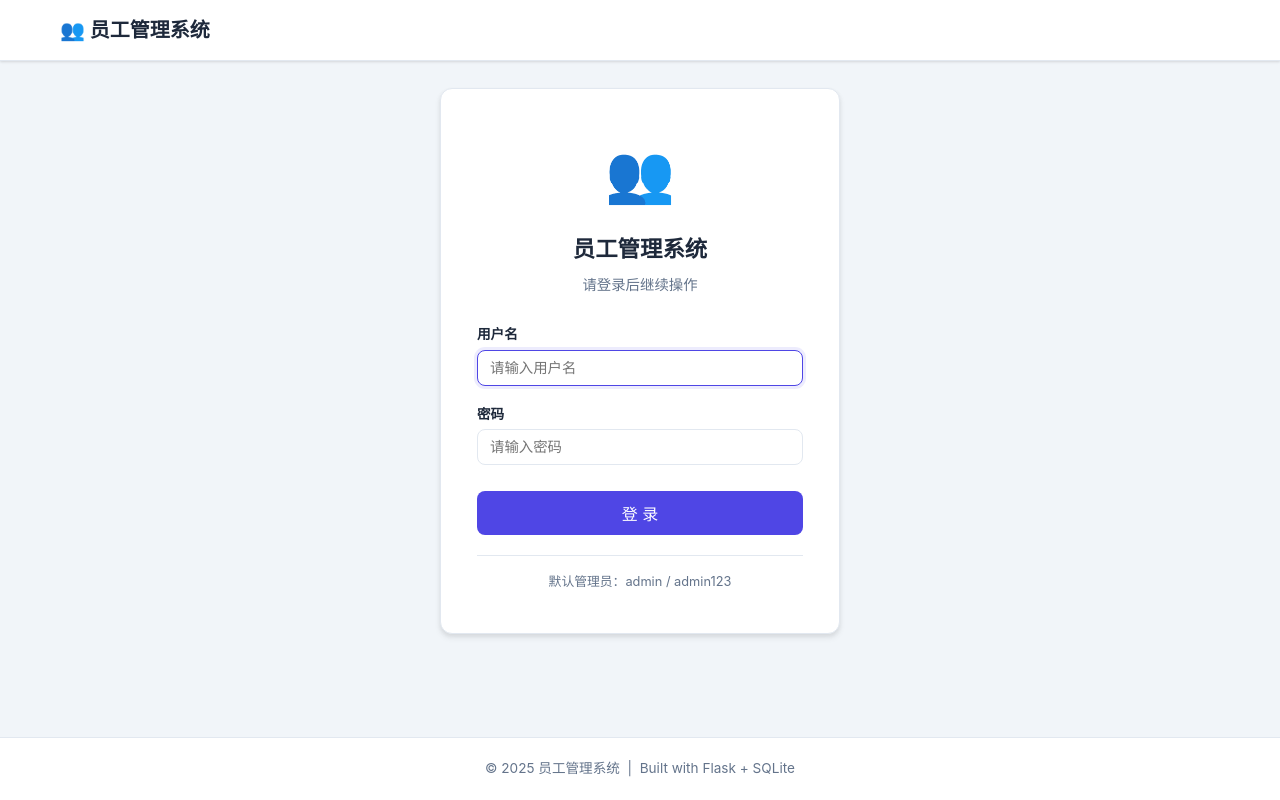
After one commit to cocobobovv/employee-management, a Flask app: page /login in a window 1280 px wide. The commit adds this page. Run offline with Flask 3, Linux system fonts and the light colour scheme; some libraries are stand-ins or nearby versions.

Commit message:
新增登录页面：用户认证、session 管理、路由保护

```diff
--- a/app.py
+++ b/app.py
@@ -11,11 +11,11 @@ from datetime import date, datetime
 from typing import Optional
 
 from flask import (Flask, render_template, request, redirect,
-                   url_for, flash, jsonify, send_file, Response)
+                   url_for, flash, jsonify, send_file, Response, session)
 from flask_wtf.csrf import CSRFProtect
 from openpyxl import Workbook
 
-from models import db, Employee
+from models import db, Employee, User
 from sqlalchemy.exc import SQLAlchemyError
 
 app = Flask(__name__)
@@ -34,6 +34,65 @@ csrf = CSRFProtect(app)
 # ──────────────────────────────────────────────
 with app.app_context():
     db.create_all()
+    # 创建默认管理员（仅当没有用户时）
+    if not User.query.first():
+        admin = User(username='admin')
+        admin.set_password('admin123')
+        db.session.add(admin)
+        db.session.commit()
+        print('✅ 默认管理员已创建：admin / admin123')
+
+
+# ──────────────────────────────────────────────
+#  登录认证
+# ──────────────────────────────────────────────
+
+from functools import wraps
+
+
+def login_required(f):
+    """登录校验装饰器：未登录用户重定向到登录页"""
+    @wraps(f)
+    def decorated_function(*args, **kwargs):
+        if 'user_id' not in session:
+            return redirect(url_for('login'))
+        return f(*args, **kwargs)
+    return decorated_function
+
+
+@app.route('/login', methods=['GET', 'POST'])
+def login():
+    """登录页面"""
+    # 已登录则跳转到首页
+    if 'user_id' in session:
+        return redirect(url_for('index'))
+
+    if request.method == 'POST':
+        username = request.form.get('username', '').strip()
+        password = request.form.get('password', '')
+
+        if not username or not password:
+            flash('❌ 请输入用户名和密码', 'danger')
+            return render_template('login.html')
+
+        user = User.query.filter_by(username=username).first()
+        if user and user.check_password(password):
+            session['user_id'] = user.id
+            session['username'] = user.username
+            flash(f'✅ 欢迎回来，{user.username}！', 'success')
+            return redirect(url_for('index'))
+        else:
+            flash('❌ 用户名或密码错误', 'danger')
+
+    return render_template('login.html')
+
+
+@app.route('/logout')
+def logout():
+    """登出"""
+    session.clear()
+    flash('✅ 已安全退出', 'success')
+    return redirect(url_for('login'))
 
 
 # ══════════════════════════════════════════════
@@ -41,6 +100,7 @@ with app.app_context():
 # ══════════════════════════════════════════════
 
 @app.route('/')
+@login_required
 def index() -> str:
     """员工列表首页，支持搜索和筛选"""
     search_query: str = request.args.get('q', '').strip()
@@ -86,6 +146,7 @@ def index() -> str:
 
 
 @app.route('/add', methods=['GET', 'POST'])
+@login_required
 def add() -> str:
     """新增员工"""
     if request.method == 'POST':
@@ -126,6 +187,7 @@ def add() -> str:
 
 
 @app.route('/edit/<int:id>', methods=['GET', 'POST'])
+@login_required
 def edit(id: int) -> str:
     """编辑员工信息"""
     employee = Employee.query.get_or_404(id)
@@ -162,6 +224,7 @@ def edit(id: int) -> str:
 
 
 @app.route('/delete/<int:id>', methods=['POST'])
+@login_required
 def delete(id: int) -> str:
     """删除员工"""
     employee = Employee.query.get_or_404(id)
@@ -175,6 +238,7 @@ def delete(id: int) -> str:
 
 
 @app.route('/export/csv')
+@login_required
 def export_csv() -> Response:
     """导出员工数据为 CSV"""
     employees = Employee.query.order_by(Employee.id).all()
@@ -197,6 +261,7 @@ def export_csv() -> Response:
 
 
 @app.route('/export/excel')
+@login_required
 def export_excel() -> Response:
     """导出员工数据为 Excel (.xlsx)"""
     employees = Employee.query.order_by(Employee.id).all()
--- a/static/style.css
+++ b/static/style.css
@@ -394,3 +394,89 @@ a:hover {
     border-top: 1px solid var(--border);
     background: var(--card-bg);
 }
+
+/* ── 导航用户信息 ── */
+.nav-user {
+    padding: 8px 12px;
+    font-size: 0.85rem;
+    color: var(--text-secondary);
+    border-right: 1px solid var(--border);
+}
+
+.btn-logout {
+    background: transparent;
+    color: var(--text-secondary) !important;
+    border: 1px solid var(--border);
+    padding: 5px 12px;
+    font-size: 0.8rem;
+}
+.btn-logout:hover {
+    background: #fef2f2;
+    border-color: #fecaca;
+    color: var(--danger) !important;
+}
+
+/* ── 登录页面 ── */
+.login-wrapper {
+    display: flex;
+    align-items: center;
+    justify-content: center;
+    min-height: calc(100vh - 200px);
+    padding: 20px;
+}
+
+.login-card {
+    background: var(--card-bg);
+    border: 1px solid var(--border);
+    border-radius: 12px;
+    box-shadow: var(--shadow-md);
+    padding: 40px 36px;
+    width: 100%;
+    max-width: 400px;
+}
+
+.login-header {
+    text-align: center;
+    margin-bottom: 28px;
+}
+
+.login-icon {
+    font-size: 3.5rem;
+    margin-bottom: 12px;
+}
+
+.login-header h2 {
+    font-size: 1.4rem;
+    font-weight: 700;
+    color: var(--text);
+    margin-bottom: 6px;
+}
+
+.login-subtitle {
+    color: var(--text-secondary);
+    font-size: 0.9rem;
+}
+
+.login-form .form-group {
+    margin-bottom: 18px;
+}
+
+.login-form .btn-block {
+    width: 100%;
+    padding: 10px;
+    font-size: 1rem;
+    justify-content: center;
+    margin-top: 8px;
+}
+
+.login-footer {
+    text-align: center;
+    margin-top: 20px;
+    padding-top: 16px;
+    border-top: 1px solid var(--border);
+}
+
+.login-footer p {
+    font-size: 0.8rem;
+    color: var(--text-secondary);
+}
--- a/templates/base.html
+++ b/templates/base.html
@@ -13,8 +13,12 @@
         <div class="container nav-container">
             <a href="{{ url_for('index') }}" class="nav-brand">👥 员工管理系统</a>
             <nav class="nav-links">
+                {% if session.user_id %}
                 <a href="{{ url_for('index') }}">📋 员工列表</a>
                 <a href="{{ url_for('add') }}">➕ 新增员工</a>
+                <span class="nav-user">👤 {{ session.username }}</span>
+                <a href="{{ url_for('logout') }}" class="btn btn-sm btn-logout">🚪 退出</a>
+                {% endif %}
             </nav>
         </div>
     </header>
--- /dev/null
+++ b/templates/login.html
@@ -0,0 +1,37 @@
+{% extends "base.html" %}
+{% block title %}登录 — 员工管理系统{% endblock %}
+{% block content %}
+
+<div class="login-wrapper">
+    <div class="login-card">
+        <div class="login-header">
+            <div class="login-icon">👥</div>
+            <h2>员工管理系统</h2>
+            <p class="login-subtitle">请登录后继续操作</p>
+        </div>
+
+        <form method="POST" action="{{ url_for('login') }}" class="login-form">
+            <input type="hidden" name="csrf_token" value="{{ csrf_token() }}">
+
+            <div class="form-group">
+                <label for="username">用户名</label>
+                <input type="text" id="username" name="username" class="input" required
+                       placeholder="请输入用户名" autocomplete="username" autofocus>
+            </div>
+
+            <div class="form-group">
+                <label for="password">密码</label>
+                <input type="password" id="password" name="password" class="input" required
+                       placeholder="请输入密码" autocomplete="current-password">
+            </div>
+
+            <button type="submit" class="btn btn-primary btn-block">登 录</button>
+        </form>
+
+        <div class="login-footer">
+            <p>默认管理员：admin / admin123</p>
+        </div>
+    </div>
+</div>
+
+{% endblock %}
```
Also changed, not shown: models.py (+24 -1 lines).
